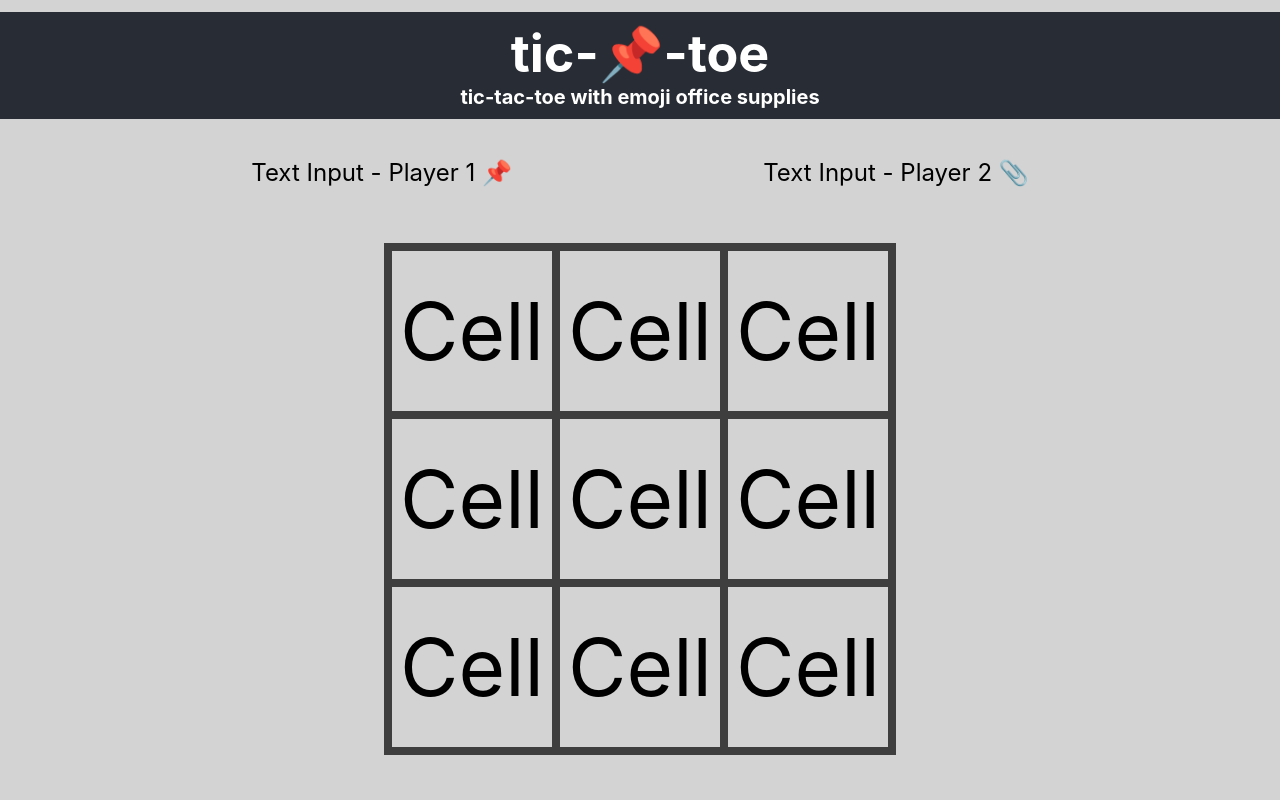
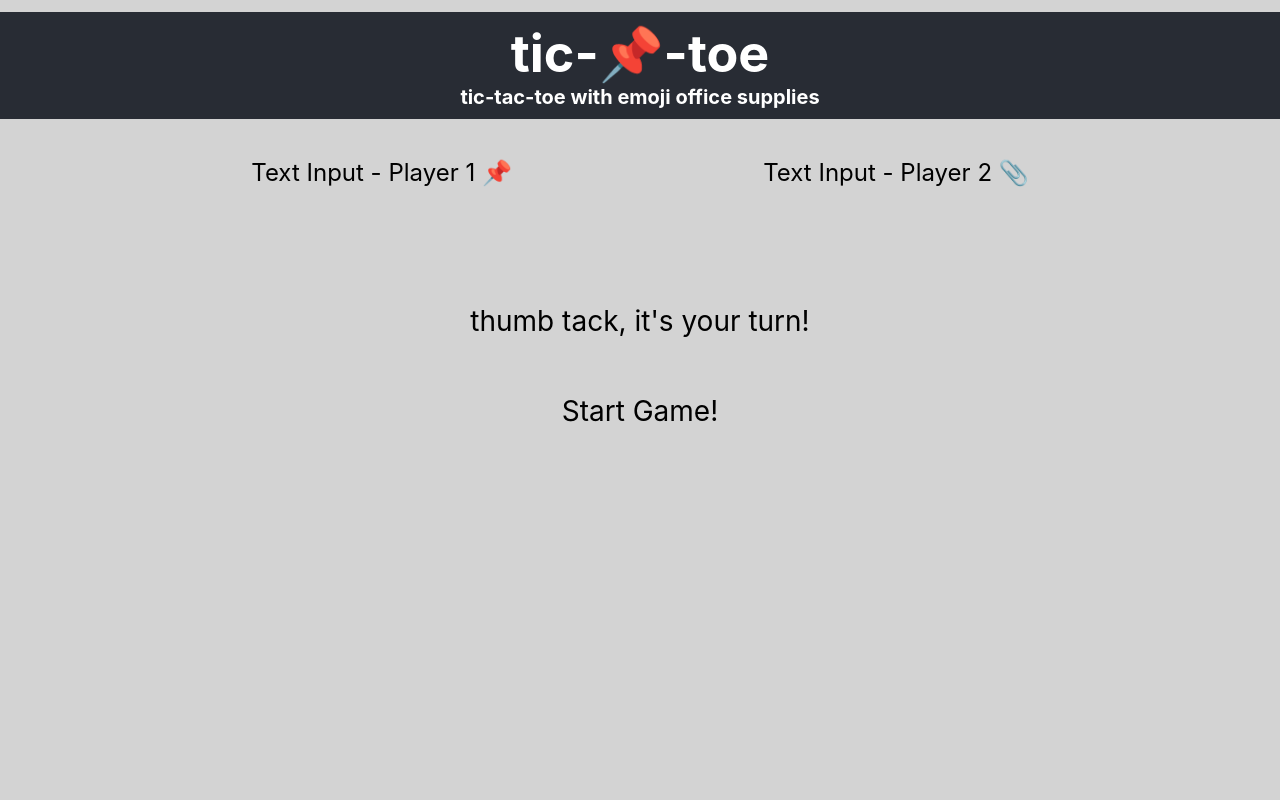
Before and after one commit to DavidStinson/tic-tac-toe-react-complete, a React (Create React App) app: page / in a window 1280 px wide. Shown: the top 800 px of the page. Built offline with nearby package versions, Linux system fonts and the light colour scheme.

Commit message:
add gitignore

```diff
--- a/src/App.jsx
+++ b/src/App.jsx
@@ -1,12 +1,12 @@
 import React, { Component } from "react";
 import "./App.css";
 
-import Header from "./components/common/structure/Header/Header"
-import GameBoard from "./components/App/GameBoard/GameBoard"
-import Message from "./components/App/Message/Message"
-import TextInputPlayerOne from "./components/App/TextInputPlayerOne/TextInputPlayerOne"
-import TextInputPlayerTwo from "./components/App/TextInputPlayerTwo/TextInputPlayerTwo"
-import StartGameButton from "./components/App/StartGameButton/StartGameButton"
+import Header from "./components/common/structure/Header/Header";
+import GameBoard from "./components/App/GameBoard/GameBoard";
+import Message from "./components/App/Message/Message";
+import TextInputPlayerOne from "./components/App/TextInputPlayerOne/TextInputPlayerOne";
+import TextInputPlayerTwo from "./components/App/TextInputPlayerTwo/TextInputPlayerTwo";
+import StartGameButton from "./components/App/StartGameButton/StartGameButton";
 
 const winCombos = [
   [0, 1, 2],
@@ -17,16 +17,16 @@ const winCombos = [
   [2, 5, 8],
   [0, 4, 8],
   [2, 4, 6],
-]
+];
 
 class App extends Component {
   state = {
     gameBoard: [],
     player: -1,
     winner: 0,
-    playerOne: "thumb tack",
-    playerTwo: "paper clip"
-  }
+    playerOneName: "thumb tack",
+    playerTwoName: "paper clip",
+  };
 
   winner = 0;
 
@@ -34,14 +34,18 @@ class App extends Component {
     return (
       <div className="app">
         <div className="app-header">
-          <Header/>
+          <Header />
         </div>
         <div className="app-player-names">
           <TextInputPlayerOne />
           <TextInputPlayerTwo />
         </div>
-        <GameBoard />
-        <Message />
+        <GameBoard gameBoard={this.state.gameBoard} />
+        <Message
+          playerOneName={this.state.playerOneName}
+          playerTwoName={this.state.playerTwoName}
+          player={this.state.player}
+        />
         <StartGameButton />
       </div>
     );
--- a/src/components/App/GameBoard/GameBoard.jsx
+++ b/src/components/App/GameBoard/GameBoard.jsx
@@ -1,17 +1,11 @@
 import React from "react";
 import Cell from "../Cell/Cell";
 
-const GameBoard = () => (
+const GameBoard = (props) => (
   <div className="game-board">
-    <Cell />
-    <Cell />
-    <Cell />
-    <Cell />
-    <Cell />
-    <Cell />
-    <Cell />
-    <Cell />
-    <Cell />
+    {props.gameBoard.map((cellOwner) => (
+      <Cell cellOwner={cellOwner}/>
+    ))}
   </div>
 );
 
--- a/src/components/App/Message/Message.jsx
+++ b/src/components/App/Message/Message.jsx
@@ -1,7 +1,12 @@
-import React from 'react';
+import React from "react";
 
 const Message = (props) => {
-  return ( <p className="message">Message</p> );
-}
+  return (
+    <p className="message">
+      {props.player === -1 ? props.playerOneName : props.playerTwoName}, it's
+      your turn!
+    </p>
+  );
+};
 
 export default Message;
--- a/src/components/common/structure/Header/Header.jsx
+++ b/src/components/common/structure/Header/Header.jsx
@@ -1,6 +1,6 @@
 import React from "react";
 
-const Header = (props) => {
+const Header = () => {
   return (
     <header className="header">
       <h1 className="heading">
```
Also changed, not shown: 1 other file (tests, documents, lock files or other folders).
